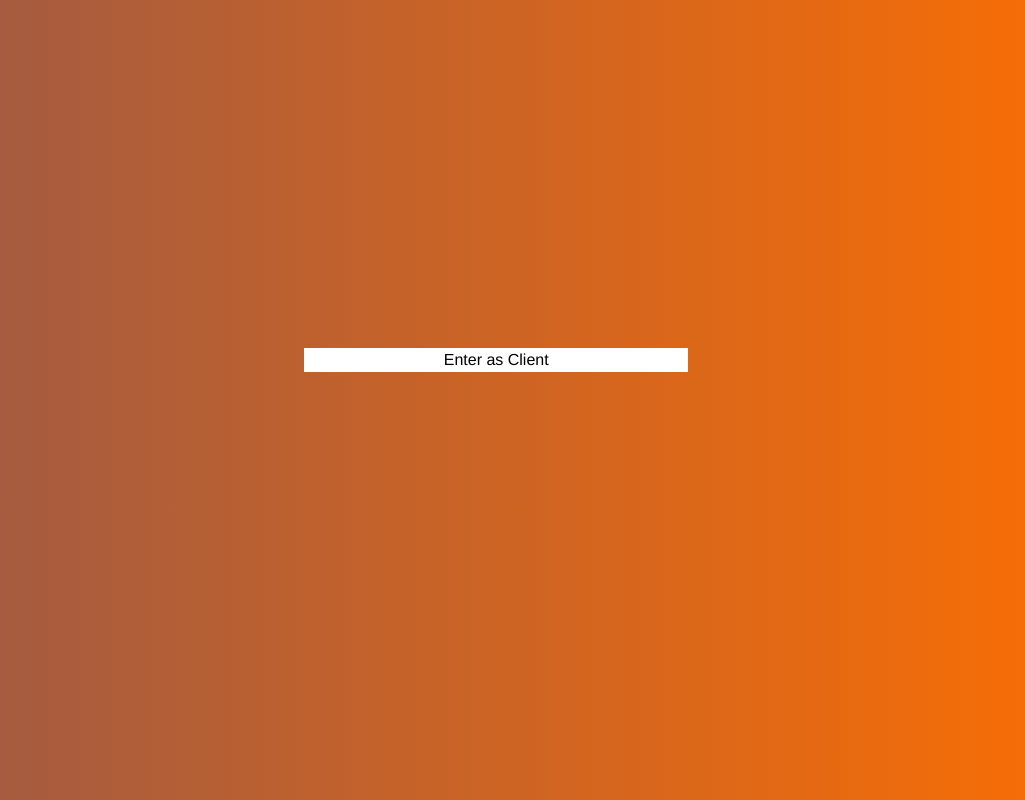
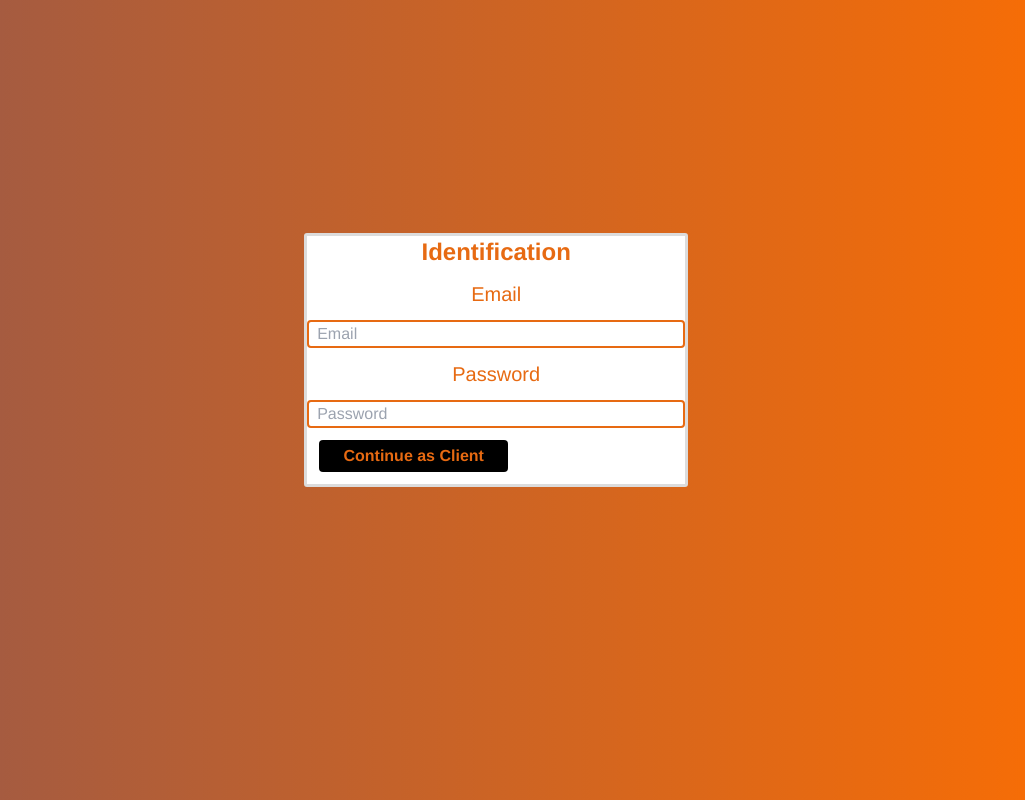
Before and after one commit to dan1ellac1/souvlaki-bros, a React (Create React App) app: page /login in a window 1280 px wide. Shown: the whole page, without its empty margins (131-1156 px from the left). Built offline with nearby package versions, Linux system fonts and the light colour scheme; no server answers.

Commit message:
login needs work.

```diff
--- a/src/components/Login.js
+++ b/src/components/Login.js
@@ -1,5 +1,6 @@
 import React from 'react'
 import styles from  "./login.module.css"
+import {Link} from "react-router-dom"
 
 export const Login = () => {
   return (
@@ -7,7 +8,15 @@ export const Login = () => {
       <div className={styles.loginManeuvers}>
         <div></div>
         <div className={`${styles.loginSquare}`}>
-        <h1>Enter as Client</h1>
+          <h1 className='text-2xl font-bold'>Identification</h1>
+          <form className='flex flex-col'>
+            <label className='m-3 text-xl '>Email</label>
+            <input className='border-[2px] text-black pl-2 rounded border-[#e76a12]' type="text" placeholder='Email'/>
+            <label className='m-3 text-xl '>Password</label>
+            <input className='border-[2px] text-black pl-2 rounded border-[#e76a12]' type="text" placeholder='Password' />
+
+            <Link className='m-3 bg-black w-[50%] p-1 font-bold rounded' to='/'>Continue as Client</Link>
+          </form>
         </div>
         <div></div>
       </div>
--- a/src/components/login.module.css
+++ b/src/components/login.module.css
@@ -13,6 +13,10 @@
 }
 
 .loginSquare{
+  color: #e76a12;
+  border: 3px #dcdcdc solid;
+  background-color: #dcdcdc;
+  border-radius: 3px;
     text-align: center;
     background-color: white;
     width: 30%;
```
